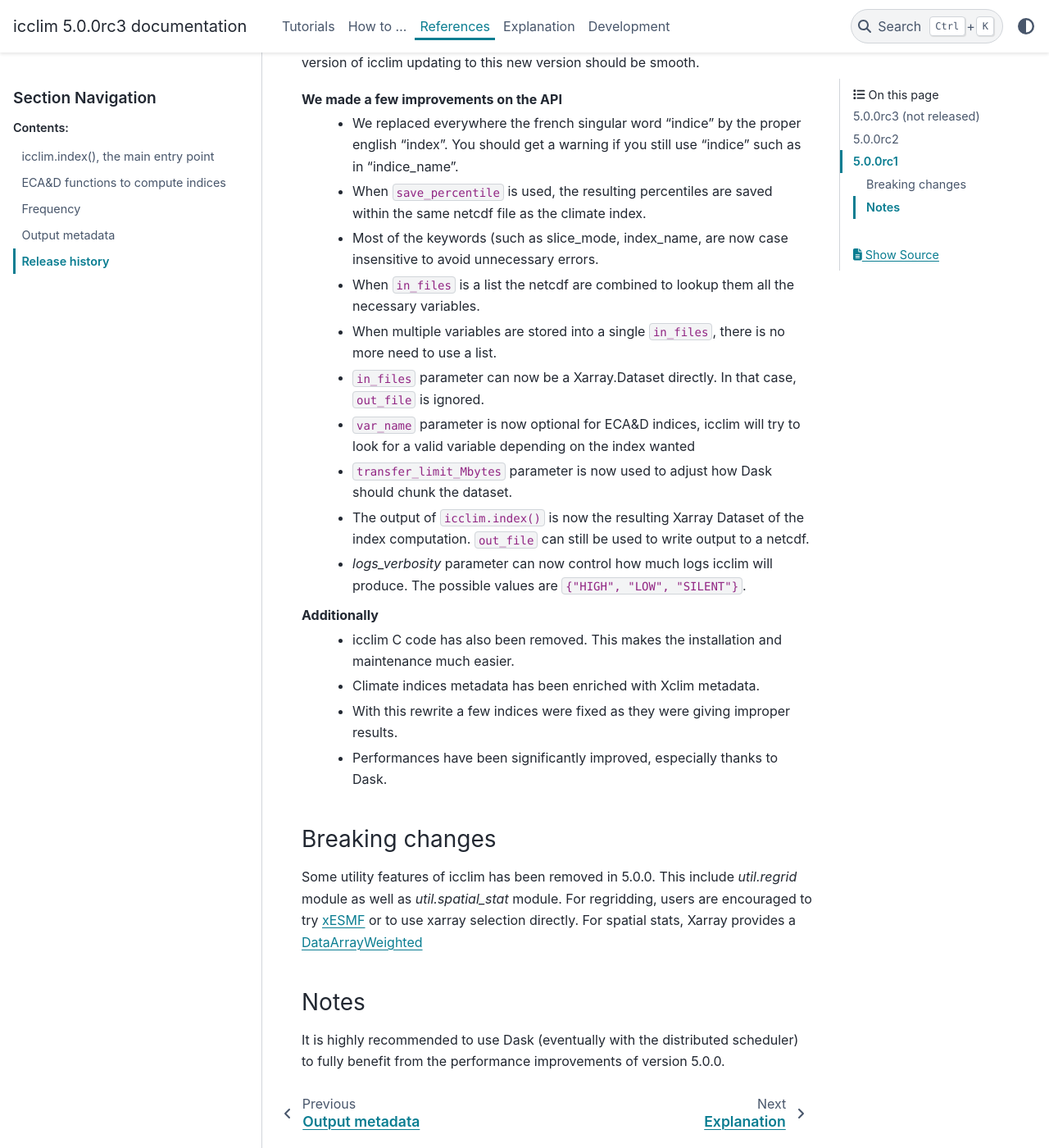
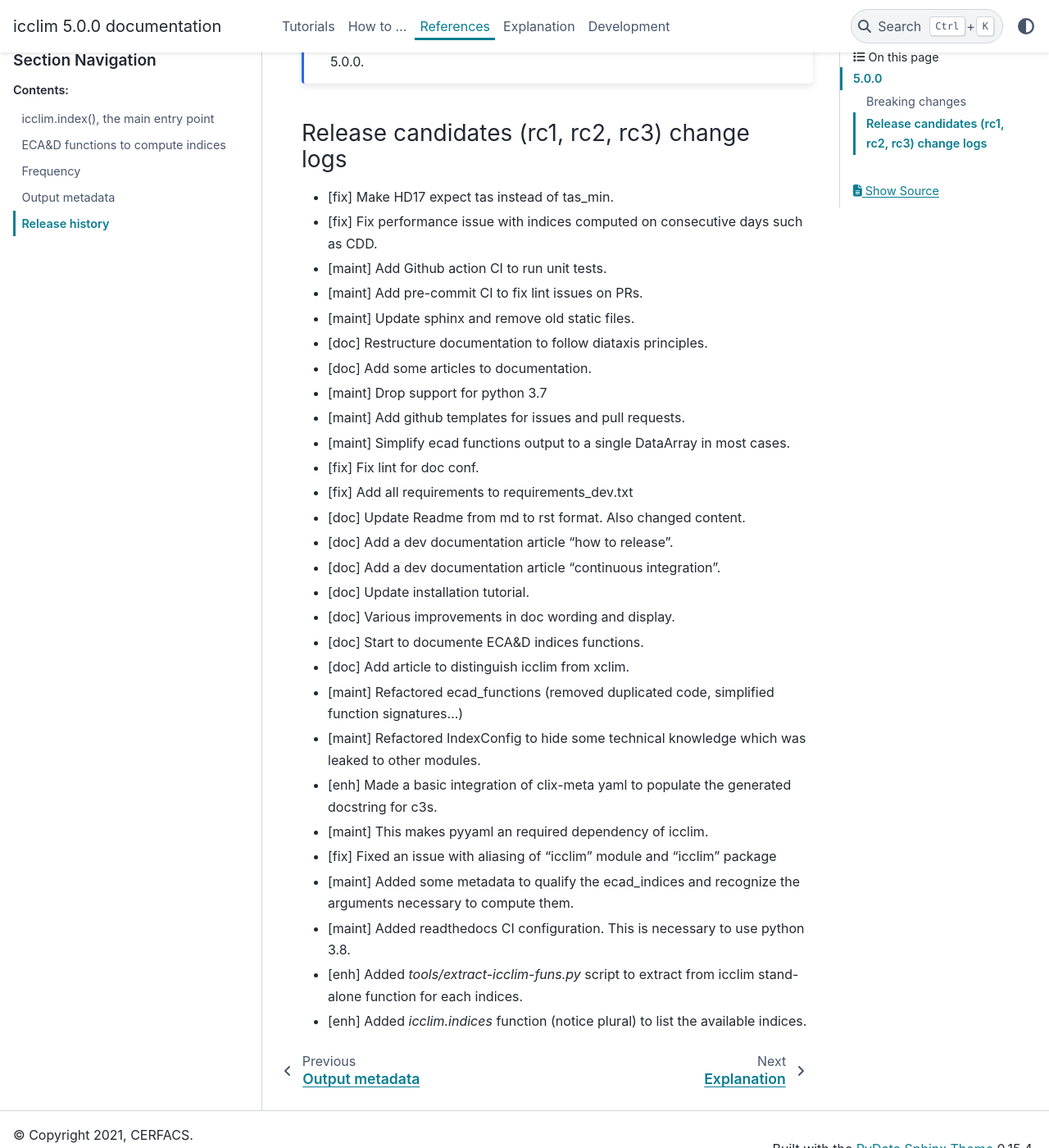
Before and after one commit to cerfacs-globc/icclim, a Sphinx documentation site: the page built from doc/source/references/release_notes.rst, in a window 1280 px wide and 1400 px high, scrolled down 1503 px. Shown: the whole window at 82% size. Built offline with Sphinx 7.4.7 and the PyData theme 0.15.4, drawn with Linux system fonts in a browser that asks for light colours; some of the changed text lies outside the part shown.

Commit message:
MAINT: Bump to 5.0.0

```diff
--- a/doc/source/references/release_notes.rst
+++ b/doc/source/references/release_notes.rst
@@ -1,44 +1,8 @@
 Release history
 ===============
 
-
-5.0.0rc3 (not released)
------------------------
-* [maint] Drop support for python 3.7
-* [maint] Add github templates for issues and pull requests.
-* [maint] Simplify ecad functions output to a single DataArray in most cases.
-* [fix] Fix lint for doc conf.
-* [fix] Add all requirements to requirements_dev.txt
-* [doc] Update Readme from md to rst format. Also changed content.
-* [doc] Add a dev documentation article "how to release".
-* [doc] Add a dev documentation article "continuous integration".
-* [doc] Update installation tutorial.
-* [doc] Various improvements in doc wording and display.
-* [doc] Start to documente ECA&D indices functions.
-* [doc] Add article to distinguish icclim from xclim.
-* [maint] Refactored ecad_functions (removed duplicated code, simplified function signatures...)
-* [maint] Refactored IndexConfig to hide some technical knowledge which was leaked to other modules.
-* [enh] Made a basic integration of clix-meta yaml to populate the generated docstring for c3s.
-* [maint] This makes pyyaml an required dependency of icclim.
-* [fix] Fixed an issue with aliasing of "icclim" module and "icclim" package
-* [maint] Added some metadata to qualify the ecad_indices and recognize the arguments necessary to compute them.
-* [maint] Added readthedocs CI configuration. This is necessary to use python 3.8.
-* [enh] Added `tools/extract-icclim-funs.py` script to extract from icclim stand-alone function for each indices.
-* [enh] Added `icclim.indices` function (notice plural) to list the available indices.
-
-5.0.0rc2
---------
-
-* [fix] Make HD17 expect tas instead of tas_min.
-* [fix] Fix performance issue with indices computed on consecutive days such as CDD.
-* [maint] Add Github action CI to run unit tests.
-* [maint] Add pre-commit CI to fix lint issues on PRs.
-* [maint] Update sphinx and remove old static files.
-* [doc] Restructure documentation to follow diataxis principles.
-* [doc] Add some articles to documentation.
-
-5.0.0rc1
---------
+5.0.0
+-----
 We fully rewrote icclim to benefit from Xclim, Xarray, Numpy and Dask.
 A lot of effort has been to minimize the API changes.
 Thus for all scripts using a former version of icclim updating to this new version should be smooth.
@@ -69,8 +33,38 @@
 selection directly.
 For spatial stats, Xarray provides a `DataArrayWeighted <https://xarray.pydata.org/en/stable/generated/xarray.DataArray.weighted.html>`_
 
+.. note::
+    It is highly recommended to use Dask (eventually with the distributed scheduler) to fully benefit from the performance
+    improvements of version 5.0.0.
 
-Notes
-~~~~~
-It is highly recommended to use Dask (eventually with the distributed scheduler) to fully benefit from the performance
-improvements of version 5.0.0.
+
+Release candidates (rc1, rc2, rc3) change logs
+~~~~~~~~~~~~~~~~~~~~~~~~~~~~~~~~~~~~~~~~~~~~~~
+* [fix] Make HD17 expect tas instead of tas_min.
+* [fix] Fix performance issue with indices computed on consecutive days such as CDD.
+* [maint] Add Github action CI to run unit tests.
+* [maint] Add pre-commit CI to fix lint issues on PRs.
+* [maint] Update sphinx and remove old static files.
+* [doc] Restructure documentation to follow diataxis principles.
+* [doc] Add some articles to documentation.
+* [maint] Drop support for python 3.7
+* [maint] Add github templates for issues and pull requests.
+* [maint] Simplify ecad functions output to a single DataArray in most cases.
+* [fix] Fix lint for doc conf.
+* [fix] Add all requirements to requirements_dev.txt
+* [doc] Update Readme from md to rst format. Also changed content.
+* [doc] Add a dev documentation article "how to release".
+* [doc] Add a dev documentation article "continuous integration".
+* [doc] Update installation tutorial.
+* [doc] Various improvements in doc wording and display.
+* [doc] Start to documente ECA&D indices functions.
+* [doc] Add article to distinguish icclim from xclim.
+* [maint] Refactored ecad_functions (removed duplicated code, simplified function signatures...)
+* [maint] Refactored IndexConfig to hide some technical knowledge which was leaked to other modules.
+* [enh] Made a basic integration of clix-meta yaml to populate the generated docstring for c3s.
+* [maint] This makes pyyaml an required dependency of icclim.
+* [fix] Fixed an issue with aliasing of "icclim" module and "icclim" package
+* [maint] Added some metadata to qualify the ecad_indices and recognize the arguments necessary to compute them.
+* [maint] Added readthedocs CI configuration. This is necessary to use python 3.8.
+* [enh] Added `tools/extract-icclim-funs.py` script to extract from icclim stand-alone function for each indices.
+* [enh] Added `icclim.indices` function (notice plural) to list the available indices.
--- a/doc/source/tutorials/installation.rst
+++ b/doc/source/tutorials/installation.rst
@@ -57,7 +57,7 @@
 .. code-block:: sh
 
     >>> icclim.__version__
-    5.0.0rc2
+    5.0.0
 
 
 .. note:: icclim was not tested on Windows platform...
--- a/icclim/__init__.py
+++ b/icclim/__init__.py
@@ -1,4 +1,4 @@
 # keep line below to expose "main" content in icclim package namespace
 from .main import index, indice, indices
 
-__version__ = "5.0.0rc3"
+__version__ = "5.0.0"
```
